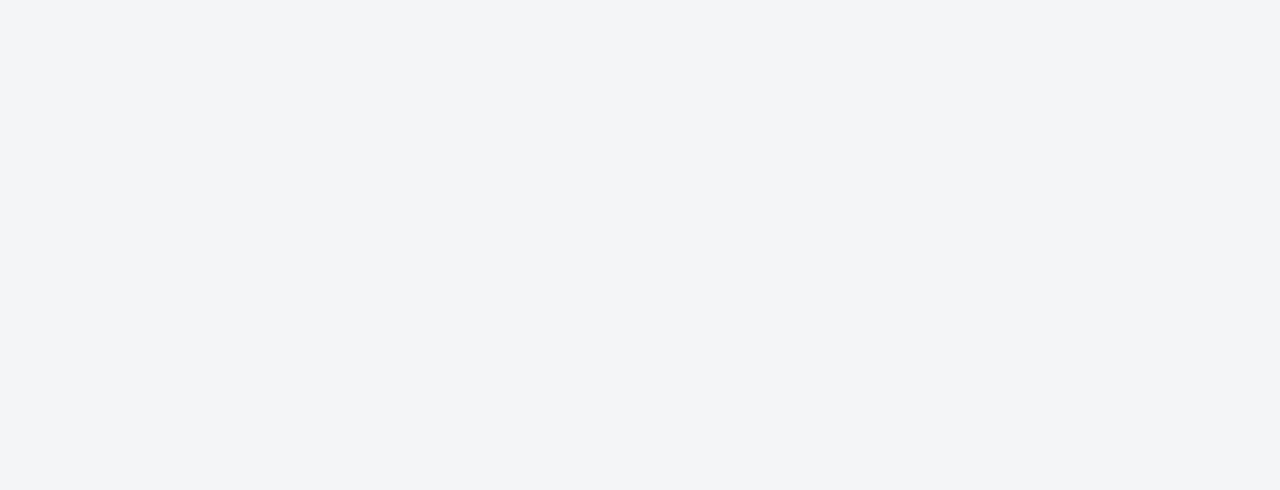
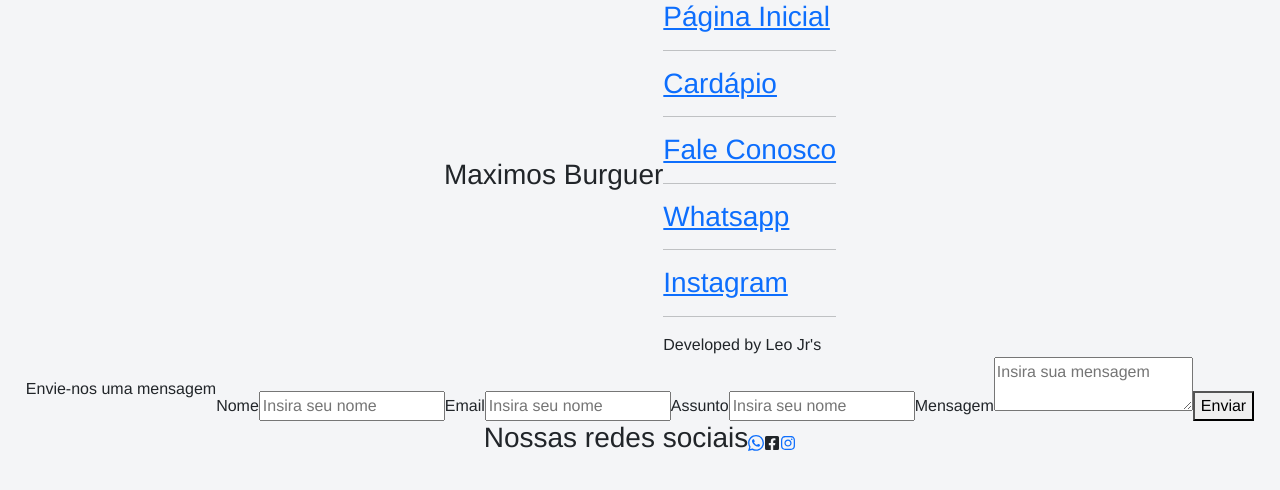
Before and after one commit to Lotussx/Maximos-Burguer, a React (Create React App) app: page /Contato in a window 1280 px wide. Before the commit this address had no page. Shown: the top 490 px of the page. Built offline with nearby package versions, Linux system fonts and the light colour scheme.

Commit message:
Pagina de Contato pronta

```diff
--- a/src/App.js
+++ b/src/App.js
@@ -5,6 +5,7 @@ import './App.css';
 import Home from './Pages/Home/Home.js';
 import Cardapio from './Pages/Cardapio/Cardapio.js';
 import FinalizarPedido from './Pages/FinalizarPedido/FinalizarPedido';
+import Contato from './Pages/Contato/Contato';
 
 
 
@@ -14,6 +15,7 @@ function App() {
             <Routes>
                 <Route exact path="/" element={<Home />} />
                 <Route path="/Cardapio" element={<Cardapio />} />
+                <Route path="/Contato" element={<Contato />} />
                 <Route path="/FinalizarPedido" element={<FinalizarPedido />} />
             </Routes>
         </Router>
--- a/src/Components/Header/MenuLateral/MenuLateral.js
+++ b/src/Components/Header/MenuLateral/MenuLateral.js
@@ -20,7 +20,8 @@ export default function MenuLateral() {
             <div className='botoes'>
                 <Link to='/'><h3>Página Inicial</h3></Link> <hr />
                 <Link to='/Cardapio'><h3>Cardápio</h3></Link> <hr />
-                <a href='https://api.whatsapp.com/send?phone=558197216235' target='_blank' rel="noopener noreferrer"><h3>Fale Conosco</h3></a> <hr />
+                <Link to='/Contato'><h3>Fale Conosco</h3></Link> <hr />
+                <a href='https://api.whatsapp.com/send?phone=558197216235' target='_blank' rel="noopener noreferrer"><h3>Whatsapp</h3></a> <hr />
                 <a href='https://www.instagram.com/hamburgueria_maximosburguer/' target='_blank' rel="noopener noreferrer"><h3>Instagram</h3></a> <hr />
             </div>
             <div className='credits'>
--- a/src/Components/Header/MenuLateral/Styled-MenuLateral.js
+++ b/src/Components/Header/MenuLateral/Styled-MenuLateral.js
@@ -75,7 +75,7 @@ export const MenuLateralContainer = styled.div`
 
     .botoes{
         width: 70%;
-        height: 70%;
+        height: 60%;
         font-family: 'Oswald', sans-serif;
 
         a{
@@ -97,7 +97,6 @@ export const MenuLateralContainer = styled.div`
     .credits{
         font-family: 'Oswald', sans-serif;
         color: white;
-        bottom: 0 !important;
     }
 }
 
--- a/src/Global.js
+++ b/src/Global.js
@@ -22,6 +22,6 @@ export default class Globais {
 
     static opcPAGAMENTO = '';
     static trocoPAGAMENTO = 0;
+    static opcDelivery = '';
 
-    static opcDelivery = '';
 }
--- /dev/null
+++ b/src/Pages/Contato/Contato.js
@@ -0,0 +1,59 @@
+import React from 'react';
+import Header from '../../Components/Header/Header';
+import { ContatoContainer } from './Styled-Contato';
+
+import { FaFacebookSquare, FaInstagram } from 'react-icons/fa';
+import { SiWhatsapp } from 'react-icons/si';
+
+
+
+export default function Contato() {
+
+    const enviarContato = () => {
+        let nomeContato = document.querySelector('form input[name="nome"]').value;
+        let emailContato = document.querySelector('form input[name="email"]').value;
+        let assuntoContato = document.querySelector('form input[name="assunto"]').value;
+        let msgContato = document.querySelector('form textarea[name="msg"]').value;
+
+        let url = ("https://api.whatsapp.com/send?phone=5581991437844&text=*CONTATO*%0A=================================%0A*NOME:* " + nomeContato + "%0A*E-MAIL:* " + emailContato + "%0A*ASSUNTO:* " + assuntoContato + "%0A*MENSAGEM:* " + msgContato);
+
+        window.open(url)
+    }
+
+    return (
+        <ContatoContainer>
+            <Header></Header>
+            <div className='contatoForm flex-class'>
+                <div>Envie-nos uma mensagem</div>
+                <form action=''>
+                    <label htmlFor='nome'>Nome</label>
+                    <input type='text' name='nome' placeholder='Insira seu nome'></input>
+
+                    <label htmlFor='email'>Email</label>
+                    <input type='email' name='email' placeholder='Insira seu nome'></input>
+
+                    <label htmlFor='assunto'>Assunto</label>
+                    <input type='text' name='assunto' placeholder='Insira seu nome'></input>
+
+                    <label htmlFor='msg'>Mensagem</label>
+                    <textarea placeholder='Insira sua mensagem' name='msg'></textarea>
+
+                    <button type='button' onClick={enviarContato}>Enviar</button>
+                </form>
+
+            </div>
+            <div className='redesSociais flex-class'>
+                <h3>Nossas redes sociais</h3>
+                <div className='icons'>
+                    <a href='https://api.whatsapp.com/send?phone=558197216235' target='_blank' rel="noopener noreferrer">
+                        <SiWhatsapp className='icons01'></SiWhatsapp>
+                    </a>
+                    <FaFacebookSquare className='icons02'></FaFacebookSquare>
+                    <a href='https://www.instagram.com/hamburgueria_maximosburguer/' target='_blank' rel="noopener noreferrer">
+                        <FaInstagram className='icons03'></FaInstagram>
+                    </a>
+                </div>
+            </div>
+        </ContatoContainer>
+    )
+}
--- /dev/null
+++ b/src/Pages/Contato/Styled-Contato.js
@@ -0,0 +1,139 @@
+import styled from "styled-components";
+
+export const ContatoContainer = styled.div`
+
+    @media screen and (max-width: 500px) {
+        width: 100%;
+        height: 100%;
+        font-family: 'Oswald', sans-serif;
+
+
+        .contatoForm{
+            margin-top: 15vh;
+            flex-direction: column;
+            justify-content: flex-start;
+            padding-bottom: 10px;
+
+            & :nth-child(1){
+                font-weight: bold;
+                font-size: 1.5em;
+                margin-bottom: 10px;
+            }
+
+            form{
+                width: 85%;
+                background-color: white;
+                box-shadow: 1px 1px 5px black;
+                border-radius: 15px;
+                padding: 15px;
+                padding-bottom: 20px;
+
+                label{
+                    width: 100%;
+                    padding-bottom: 0;
+                    margin-bottom: 2px !important;
+                    font-size: 1.2em !important;
+                    font-weight: bold;
+                }
+
+                input{
+                    width: 100%;
+                    border: 1px solid black;
+                    border-radius: 10px;
+                    padding-left: 5px;
+                    margin-bottom: 10px;
+                }
+
+                textarea[name='msg']{
+                    border-radius: 10px;
+                    border: 1px solid black;
+                    padding-left: 5px;
+                    width: 100%;
+                    height: 80px;
+                    vertical-align: top !important;
+                    margin-bottom: 10px;
+                }
+
+                button{
+                    width: 100%;
+                    margin-top: 10px;
+                    height: 35px;
+                    border-radius: 10px;
+                    font-weight: bold;
+                    background-color: #198754;
+                    color: white;
+                    text-shadow: 1px 1px 1px black;
+                    border: 0px solid red;
+                    cursor: pointer;
+                    box-shadow: 1px 1px 5px black;
+                }
+            }
+
+
+        }
+
+        .redesSociais{
+                flex-direction: column;
+                justify-content: flex-start;
+                width: 100%;
+                padding: 30px;
+                bottom: 0;
+
+                h3{
+                    font-size: 1.3em;
+                    font-weight: bold;
+                    padding-bottom: 10px;
+                }
+
+                .icons{
+                    width: 55%;
+                    color: black !important;
+                    display: flex;
+                    justify-content: space-around;
+                    align-items: center;
+
+                    a{
+                        text-decoration: none !important;
+                        color: black;
+                    }
+
+                    .icons01{
+                        font-size: 25px;
+                        padding: 0 !important;
+                        margin: 0 !important;
+                        cursor: pointer;
+                        transition: .3s;
+
+                        :hover{
+                            color: green;
+                        }
+                    }
+
+                    .icons02{
+                        font-size: 25px;
+                        padding: 0 !important;
+                        margin: 0 !important;
+                        cursor: pointer;
+                        transition: .3s;
+
+                        :hover{
+                            color: blue;
+                        }
+                    }
+                    .icons03{
+                        font-size: 25px;
+                        padding: 0 !important;
+                        margin: 0 !important;
+                        cursor: pointer;
+
+                        transition: .3s;
+
+                        :hover{
+                            color: pink;
+                        }
+                    }
+
+                }
+            }
+    }
+`;
```
Also changed, not shown: public/manifest.json.
